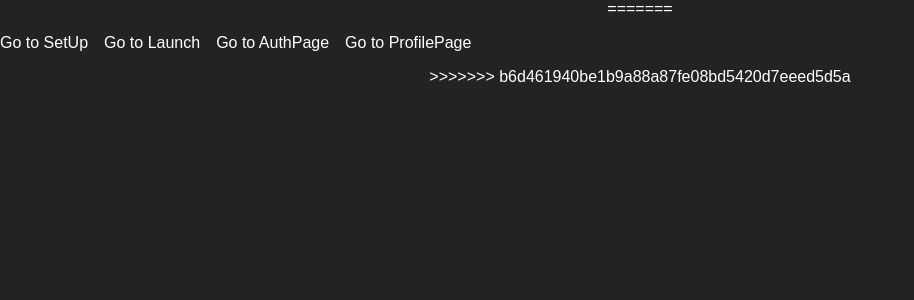
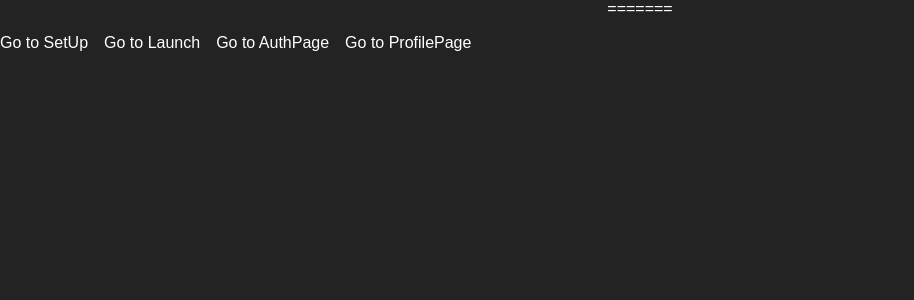
Before and after one commit to esmeaa/VitalSync-frontend, a React (Create React App) app in the folder frontend/: page / in a window 1280 px wide. Shown: the top 300 px of the page, without its empty margins (0-914 px from the left). Built offline with nearby package versions, Linux system fonts and the light colour scheme.

Commit message:
Update App.js

```diff
--- a/frontend/src/App.js
+++ b/frontend/src/App.js
@@ -29,7 +29,6 @@ function App() {
        <Route path="/AuthPage" element={<AuthPage /> }/>
        <Route path="/ProfilePage" element={<ProfilePage /> }/>
 	    </Routes>
->>>>>>> b6d461940be1b9a88a87fe08bd5420d7eeed5d5a
 
     </div>
   );
```
